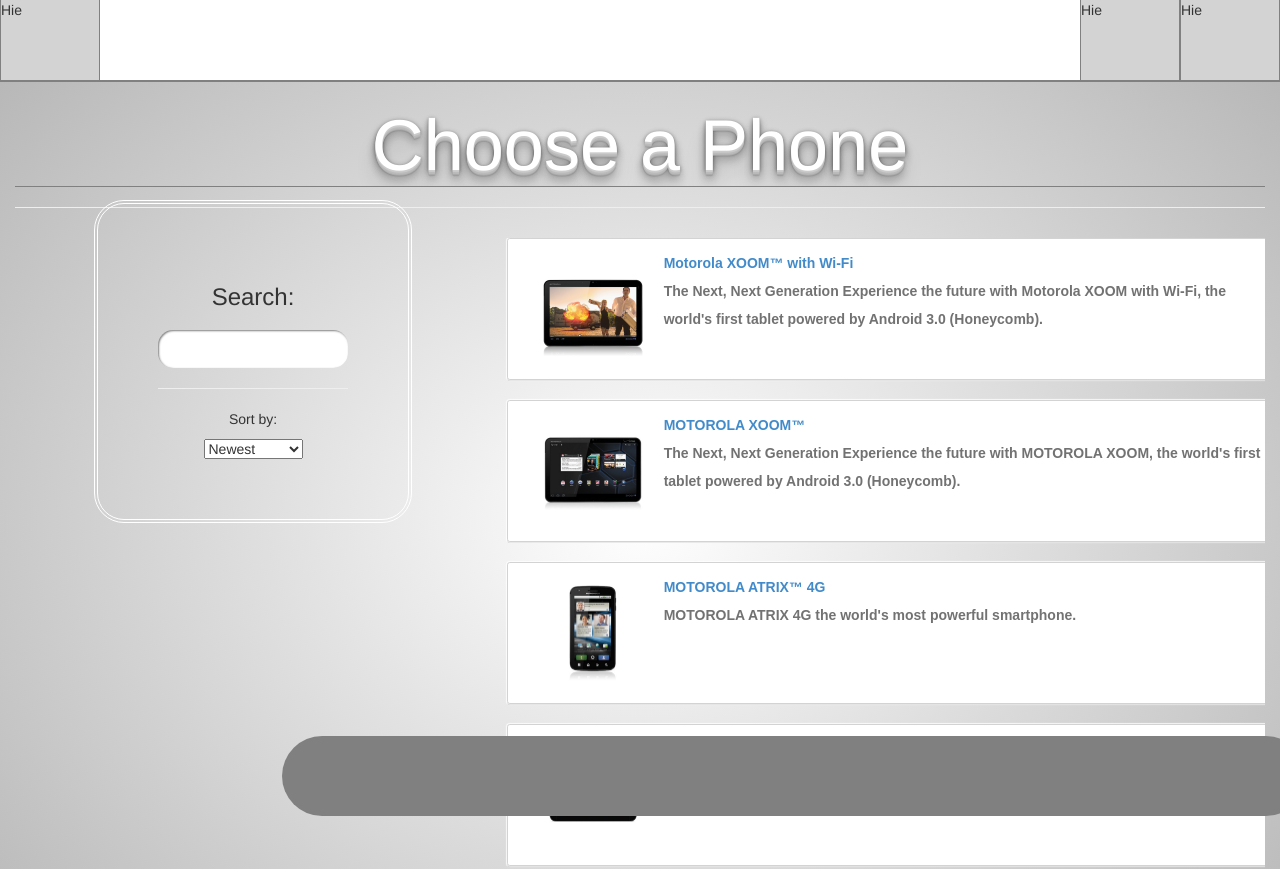
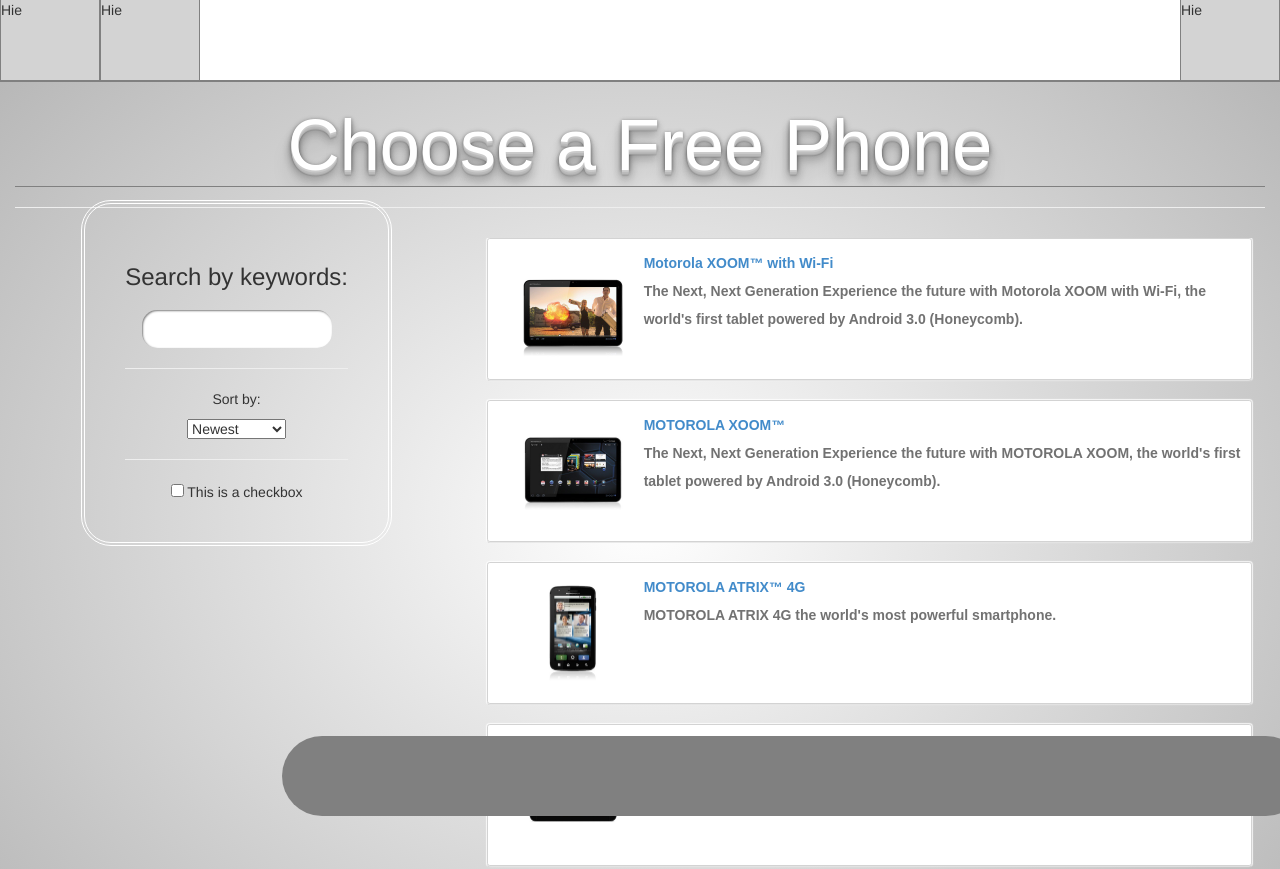
Before and after one commit to mondo989/Modified-angular-tutorial, a website: page app/index.html in a window 1280 px wide. Shown: the top 869 px of the page. Drawn offline with Linux system fonts and the light colour scheme; files whose address does not match are found by name.

Commit message:
Some styling
This egg is difficult to crack

```diff
--- a/app/css/app.css
+++ b/app/css/app.css
@@ -3,8 +3,9 @@
 
 
 body {
-  overflow-x: none;
+  overflow-y: none;
   width: 100%;
+  height: 100%;
   background: rgb(255,255,255); /* Old browsers */
     background: -moz-radial-gradient(center, ellipse cover,  rgba(255,255,255,1) 0%, rgba(178,178,178,1) 100%); /* FF3.6+ */
     background: -webkit-gradient(radial, center center, 0px, center center, 100%, color-stop(0%,rgba(255,255,255,1)), color-stop(100%,rgba(178,178,178,1))); /* Chrome,Safari4+ */
@@ -20,7 +21,8 @@
    border-bottom: 1px solid gray;
    font-variant: small-caps;
    overflow: hidden;
-  font: normal normal normal 72px/normal Helvetica, sans-serif;
+  font: normal normal normal 72px/normal arial, sans-serif;
+  font-weight: 200;
   color: white;
 
   -o-text-overflow: clip;
@@ -73,10 +75,10 @@
   position: fixed;
   top: 25%;
   vertical-align: middle;
-  margin-left: 5%;
+  margin-left: 4%;
   background: transparent;
   text-align: center;
-  padding: 60px;
+  padding: 40px;
 
 }
 
@@ -141,7 +143,6 @@
 }
 
 .phones li {
-  margin-left: 20px;
   display: inline-block;
   clear: both;
   width: 100%;
--- a/app/index.html
+++ b/app/index.html
@@ -24,16 +24,14 @@
 
         <div class="view-container">
             <div ng-view class="view-frame">
+
             </div>
         </div>
 
     </body>
 
 
-     <script src="js/jquery.fittext.js"></script>
-        <script>
-          $(".h1-style-font").fitText(1.2, { minFontSize: '10px', maxFontSize: '40px' })
-      </script>
+
 
 
 </html>
--- a/app/js/app.js
+++ b/app/js/app.js
@@ -5,7 +5,6 @@
 var phonecatApp = angular.module('phonecatApp', [
   'ngRoute',
   'phonecatAnimations',
-
   'phonecatControllers',
   'phonecatFilters',
   'phonecatServices'
--- a/app/js/controllers.js
+++ b/app/js/controllers.js
@@ -8,6 +8,7 @@
   function($scope, Phone) {
     $scope.phones = Phone.query();
     $scope.orderProp = 'age';
+
   }]);
 
 phonecatControllers.controller('PhoneDetailCtrl', ['$scope', '$routeParams', 'Phone',
--- a/app/partials/phone-list.html
+++ b/app/partials/phone-list.html
@@ -4,7 +4,7 @@
         <span class="pull-left nav-box">
           Hie
         </span>
-            <span class="pull-right nav-box">
+            <span class="pull-left nav-box">
               Hie
             </span>
               <span class="pull-right nav-box">
@@ -16,20 +16,32 @@
 <div class="container-fluid">
   <div class="row">
     <div class="holder">
-    <h1>Choose a Phone</h1>
+    <h1>Choose a Free Phone</h1>
     <hr>
     </div>
     <div class="col-md-3 ">
       <div class="left-box-fixed left-box-style">
       <!--Sidebar content-->
-          <h3>Search:</h3> <input class="button" ng-model="query">
+          <h3>Search by keywords:</h3> <input class="button" ng-model="query">
           <hr>
           <p class="sort-font">Sort by:</p>
           <select ng-model="orderProp">
             <option value="name">Alphabetical</option>
             <option value="age">Newest</option>
+
+    <br><hr>
           </select>
-        </div>
+
+          <hr>
+           <input type="checkbox"
+       ng-model="orderProp"
+       [name="New Box"]
+       [ng-true-value=""]
+       [ng-false-value=""]
+       [ng-change=""]> This is a checkbox
+    </input>
+
+       </div>
 
       <div class="left-box left-box-style">
       <!--Sidebar content-->
```
